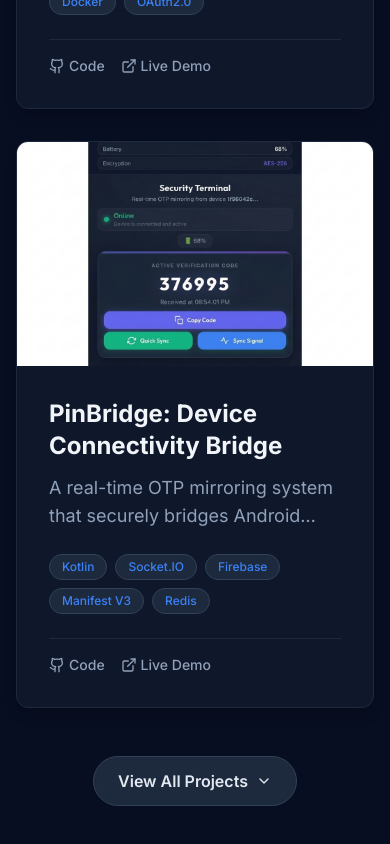
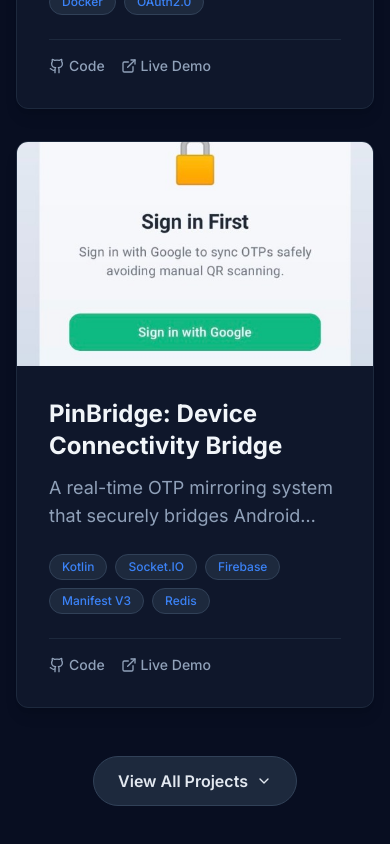
Before and after one commit to mhdnaseeel/mhdnaseeel, a React (Vite) app: page / in a window 390 px wide. Shown: the part 3302-4146 px from the top of the page. Built offline with nearby package versions, Linux system fonts and the light colour scheme.

Commit message:
Change PinBridge thumbnail to Mobile: Identity screenshot

```diff
--- a/src/components/Projects.jsx
+++ b/src/components/Projects.jsx
@@ -21,7 +21,7 @@ const Projects = () => {
             description: "A real-time OTP mirroring system that securely bridges Android notifications to Chrome. Features AES-256-GCM encryption and Socket.IO for instant, encrypted synchronization.",
             tags: ["Kotlin", "Socket.IO", "Firebase", "Manifest V3", "Redis"],
             links: { github: "https://github.com/mhdnaseeel/PinBridge", live: "https://pin-bridge.vercel.app" },
-            image: "/assets/projects/pinbridge-web-2.png",
+            image: "/assets/projects/pinbridge-mobile-1.jpg",
             detailUrl: "/project/pinbridge"
         },
         {
```
